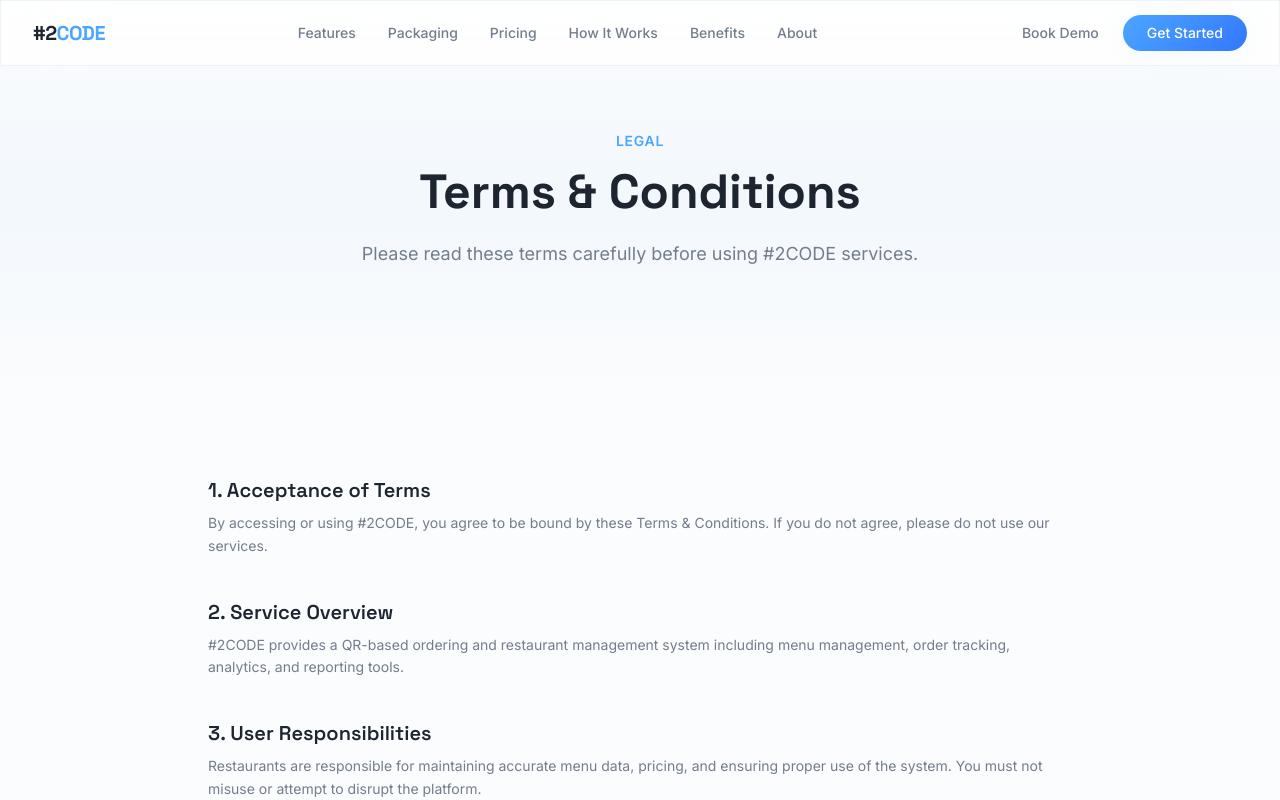
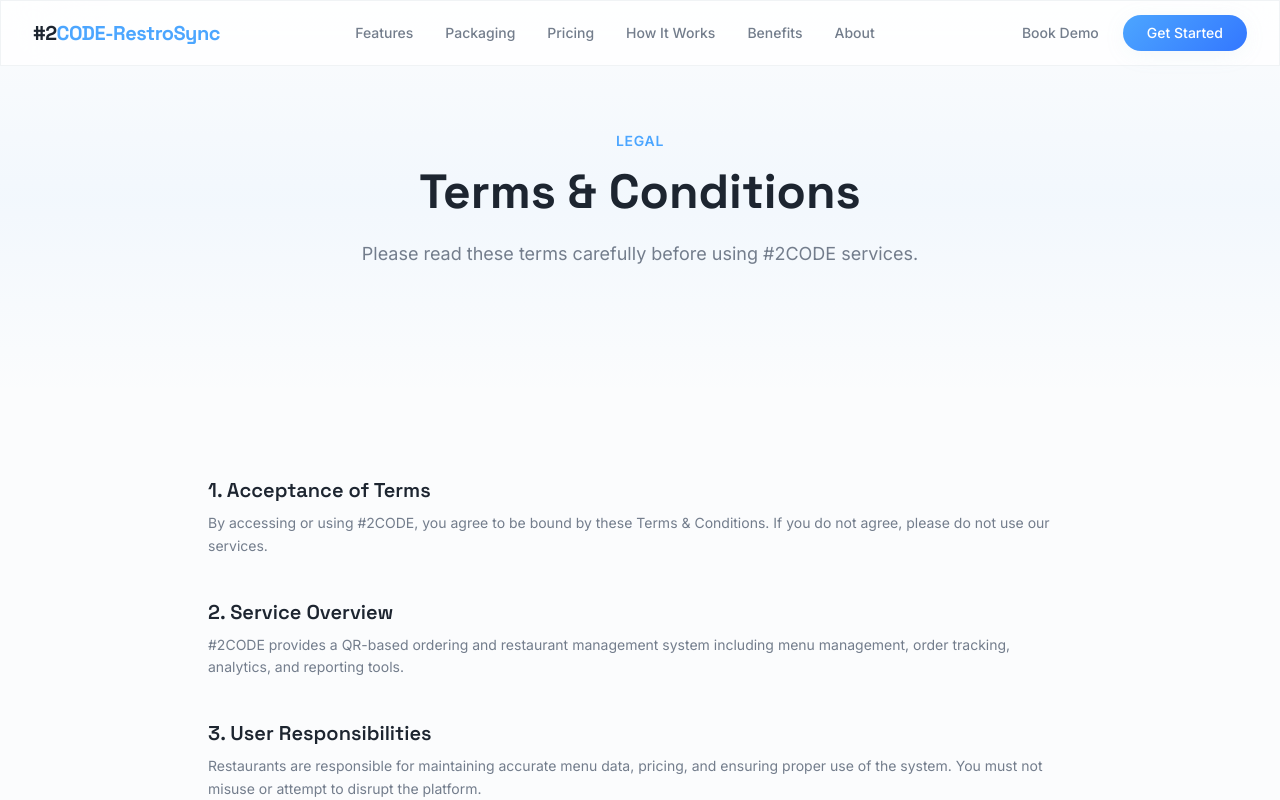
Before and after one commit to MohammedHaris-28/Restraunt-Project-LandingPage, a React (Vite) app: page /terms in a window 1280 px wide. Shown: the top 800 px of the page. Built offline with nearby package versions, Linux system fonts and the light colour scheme; the HTML template or start-up script is replaced by a standard one.

Commit message:
Update Navbar title to 'CODE-RestroSync'

```diff
--- a/src/components/Navbar.tsx
+++ b/src/components/Navbar.tsx
@@ -64,7 +64,7 @@
           onClick={() => navigate("/")}
           className="cursor-pointer font-heading text-xl font-bold text-foreground tracking-tight"
         >
-          #2<span className="text-primary">CODE</span>
+          #2<span className="text-primary">CODE-RestroSync</span>
         </span>
 
         {/* Desktop Links */}
```
